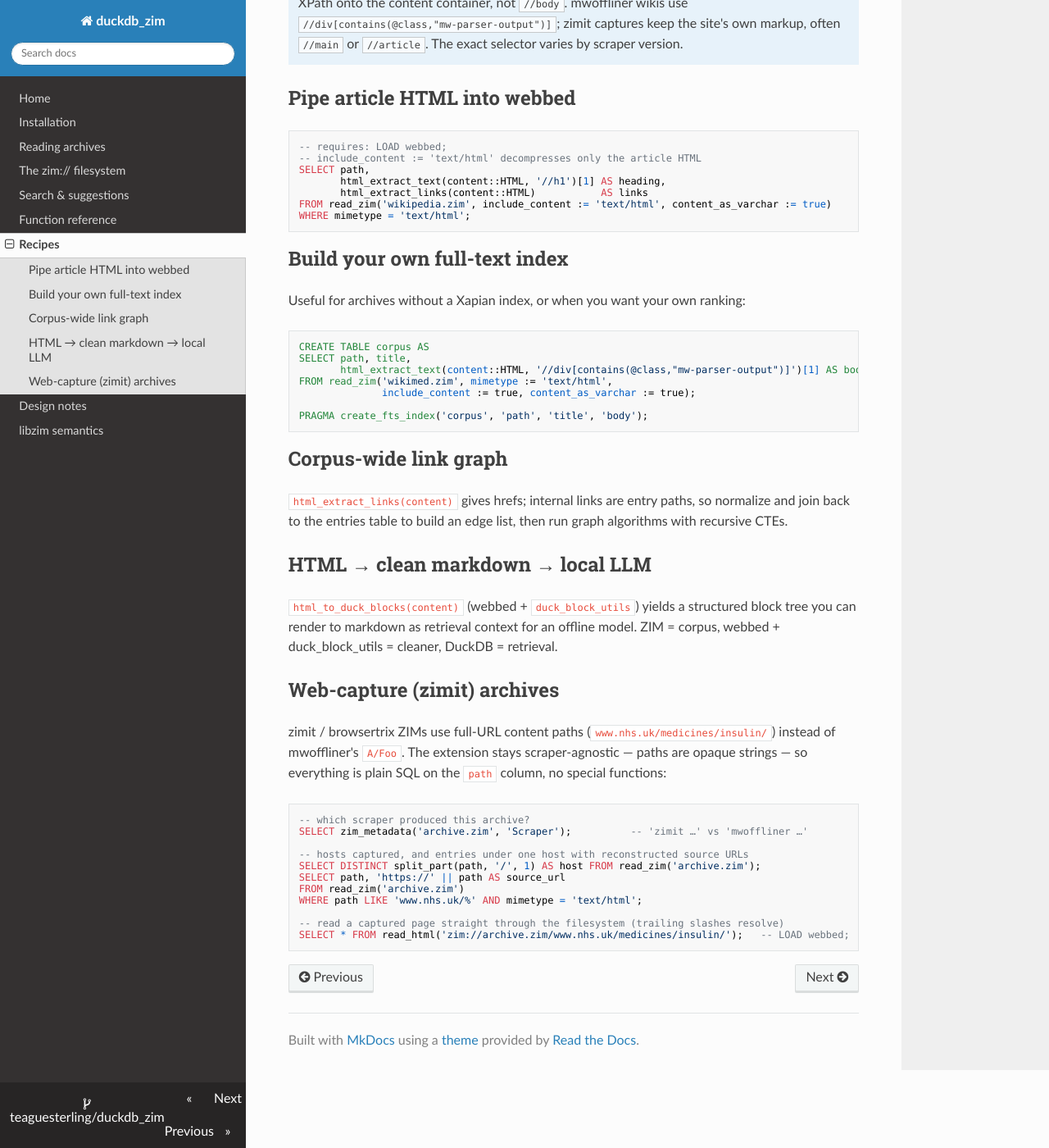
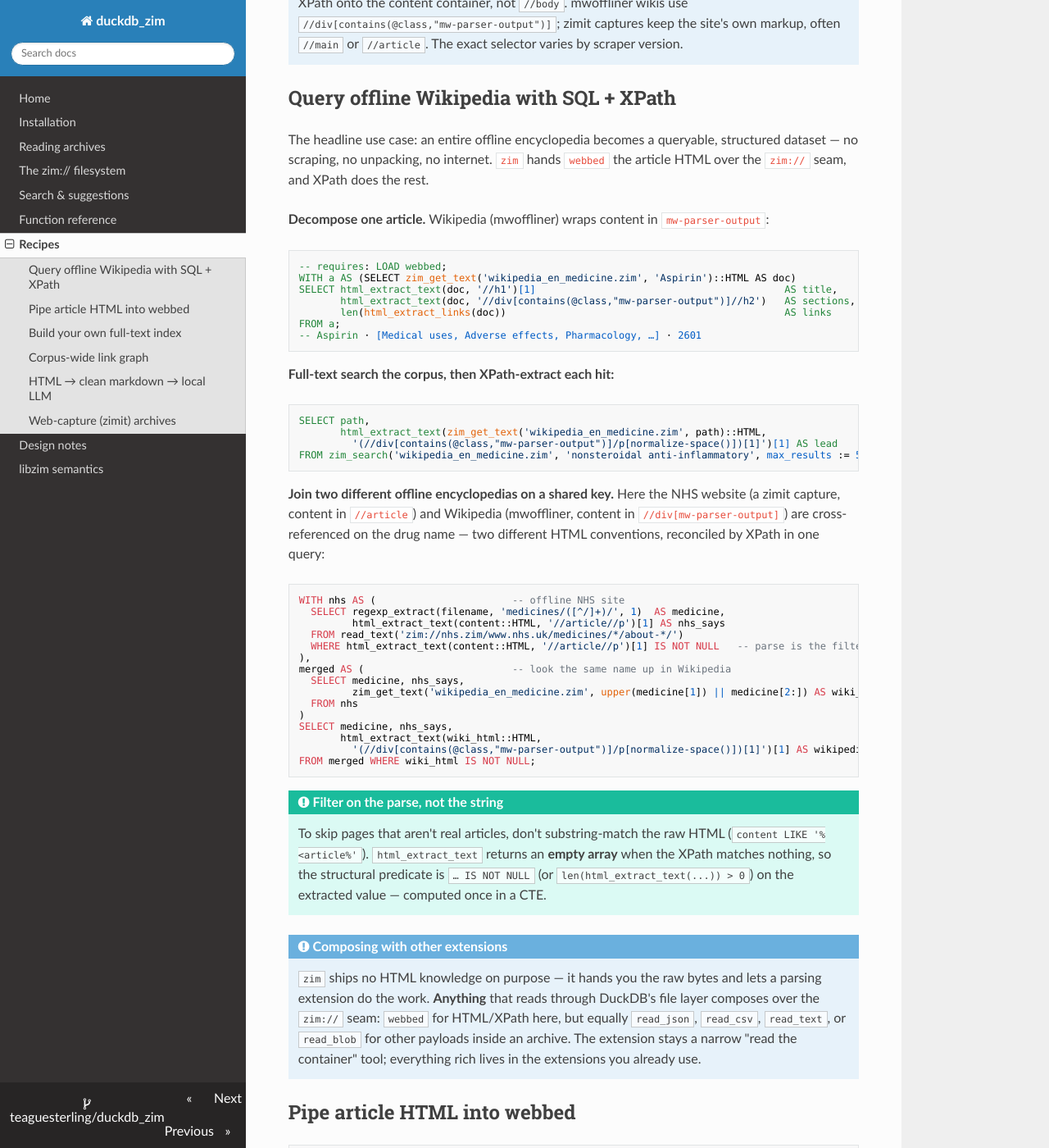
Before and after one commit to teaguesterling/duckdb_zim, an MkDocs documentation site: the page built from docs/recipes.md, in a window 1280 px wide and 1400 px high, scrolled down 332 px. Shown: the whole window at 82% size. Built offline with MkDocs 1.6.1, drawn with Linux system fonts in a browser that asks for light colours; nearby versions of some CDN libraries.

Commit message:
docs: add 'offline Wikipedia with SQL + XPath' worked example
The headline use case, validated against real archives (the NHS zimit capture
and the WikiMed mwoffliner Wikipedia, 362k articles): glob an archive, run
XPath over each article, and join two different offline encyclopedias on a
shared key -- reconciling //article vs //div[mw-parser-output] in one query.
Added to the README (condensed showcase + result table) and docs/recipes.md
(full worked example: decompose, search+extract, cross-reference).

Includes the parse-is-the-filter tip (drop content LIKE '%<article%' in favour
of a structural IS NOT NULL predicate) and a note on composing over the zim://
seam with any reader (webbed, read_json, read_csv, ...).

Co-Authored-By: Claude Opus 4.8 <noreply@anthropic.com>

````diff
--- a/docs/recipes.md
+++ b/docs/recipes.md
@@ -9,6 +9,70 @@ deliberately knows nothing about HTML — it hands you bytes and lets `webbed` o
     an XPath onto the content container, not `//body`. mwoffliner wikis use
     `//div[contains(@class,"mw-parser-output")]`; zimit captures keep the site's own
     markup, often `//main` or `//article`. The exact selector varies by scraper version.
+
+## Query offline Wikipedia with SQL + XPath
+
+The headline use case: an entire offline encyclopedia becomes a queryable, structured
+dataset — no scraping, no unpacking, no internet. `zim` hands `webbed` the article HTML
+over the `zim://` seam, and XPath does the rest.
+
+**Decompose one article.** Wikipedia (mwoffliner) wraps content in `mw-parser-output`:
+
+```sql
+-- requires: LOAD webbed;
+WITH a AS (SELECT zim_get_text('wikipedia_en_medicine.zim', 'Aspirin')::HTML AS doc)
+SELECT html_extract_text(doc, '//h1')[1]                                          AS title,
+       html_extract_text(doc, '//div[contains(@class,"mw-parser-output")]//h2')   AS sections,
+       len(html_extract_links(doc))                                               AS links
+FROM a;
+-- Aspirin · [Medical uses, Adverse effects, Pharmacology, …] · 2601
+```
+
+**Full-text search the corpus, then XPath-extract each hit:**
+
+```sql
+SELECT path,
+       html_extract_text(zim_get_text('wikipedia_en_medicine.zim', path)::HTML,
+         '(//div[contains(@class,"mw-parser-output")]/p[normalize-space()])[1]')[1] AS lead
+FROM zim_search('wikipedia_en_medicine.zim', 'nonsteroidal anti-inflammatory', max_results := 5);
+```
+
+**Join two different offline encyclopedias on a shared key.** Here the NHS website (a zimit
+capture, content in `//article`) and Wikipedia (mwoffliner, content in `//div[mw-parser-output]`)
+are cross-referenced on the drug name — two different HTML conventions, reconciled by XPath
+in one query:
+
+```sql
+WITH nhs AS (                       -- offline NHS site
+  SELECT regexp_extract(filename, 'medicines/([^/]+)/', 1)  AS medicine,
+         html_extract_text(content::HTML, '//article//p')[1] AS nhs_says
+  FROM read_text('zim://nhs.zim/www.nhs.uk/medicines/*/about-*/')
+  WHERE html_extract_text(content::HTML, '//article//p')[1] IS NOT NULL   -- parse is the filter
+),
+merged AS (                         -- look the same name up in Wikipedia
+  SELECT medicine, nhs_says,
+         zim_get_text('wikipedia_en_medicine.zim', upper(medicine[1]) || medicine[2:]) AS wiki_html
+  FROM nhs
+)
+SELECT medicine, nhs_says,
+       html_extract_text(wiki_html::HTML,
+         '(//div[contains(@class,"mw-parser-output")]/p[normalize-space()])[1]')[1] AS wikipedia_says
+FROM merged WHERE wiki_html IS NOT NULL;
+```
+
+!!! tip "Filter on the parse, not the string"
+    To skip pages that aren't real articles, don't substring-match the raw HTML
+    (`content LIKE '%<article%'`). `html_extract_text` returns an **empty array** when the
+    XPath matches nothing, so the structural predicate is `… IS NOT NULL` (or
+    `len(html_extract_text(...)) > 0`) on the extracted value — computed once in a CTE.
+
+!!! note "Composing with other extensions"
+    `zim` ships no HTML knowledge on purpose — it hands you the raw bytes and lets a
+    parsing extension do the work. **Anything** that reads through DuckDB's file layer
+    composes over the `zim://` seam: `webbed` for HTML/XPath here, but equally `read_json`,
+    `read_csv`, `read_text`, or `read_blob` for other payloads inside an archive. The
+    extension stays a narrow "read the container" tool; everything rich lives in the
+    extensions you already use.
 
 ## Pipe article HTML into webbed
 
````
Also changed, not shown: README.md (+39 -0 lines).
